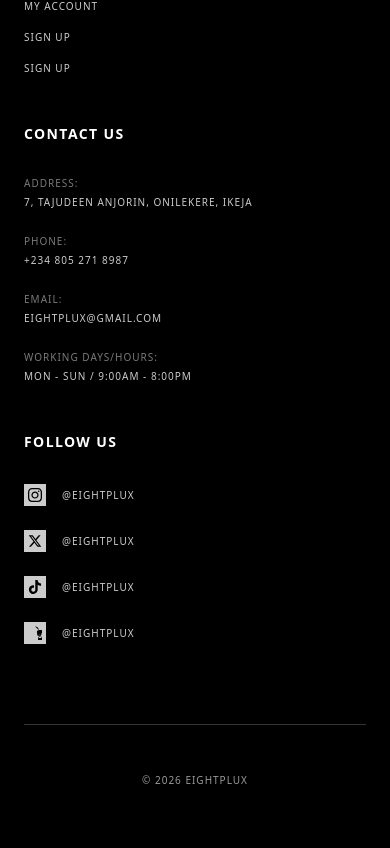
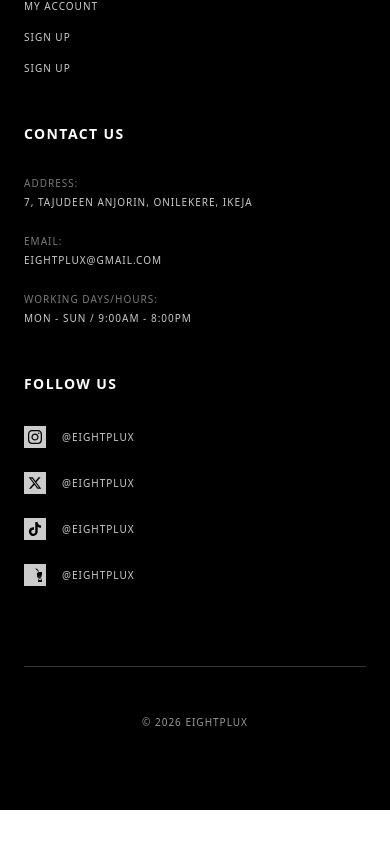
Before and after one commit to quicalapp-dotcom/eightplux-website, a Next.js app: page / in a window 390 px wide. Shown: the part 5175-6023 px from the top of the page. After the commit the page ends 5985 px from the top, so only its background shows below. Built offline with nearby package versions, Linux system fonts and the light colour scheme; no server answers; the database is empty; a web font is replaced by a local one.

Commit message:
removal of phone number

```diff
--- a/src/components/layout/Footer.tsx
+++ b/src/components/layout/Footer.tsx
@@ -35,10 +35,7 @@ export default function Footer() {
                 <p className="mb-1 opacity-60">Address:</p>
                 <p>7, Tajudeen Anjorin, Onilekere, Ikeja</p>
               </div>
-              <div>
-                <p className="mb-1 opacity-60">Phone:</p>
-                <p>+234 805 271 8987</p>
-              </div>
+
               <div>
                 <p className="mb-1 opacity-60">Email:</p>
                 <p>eightplux@gmail.com</p>
```
